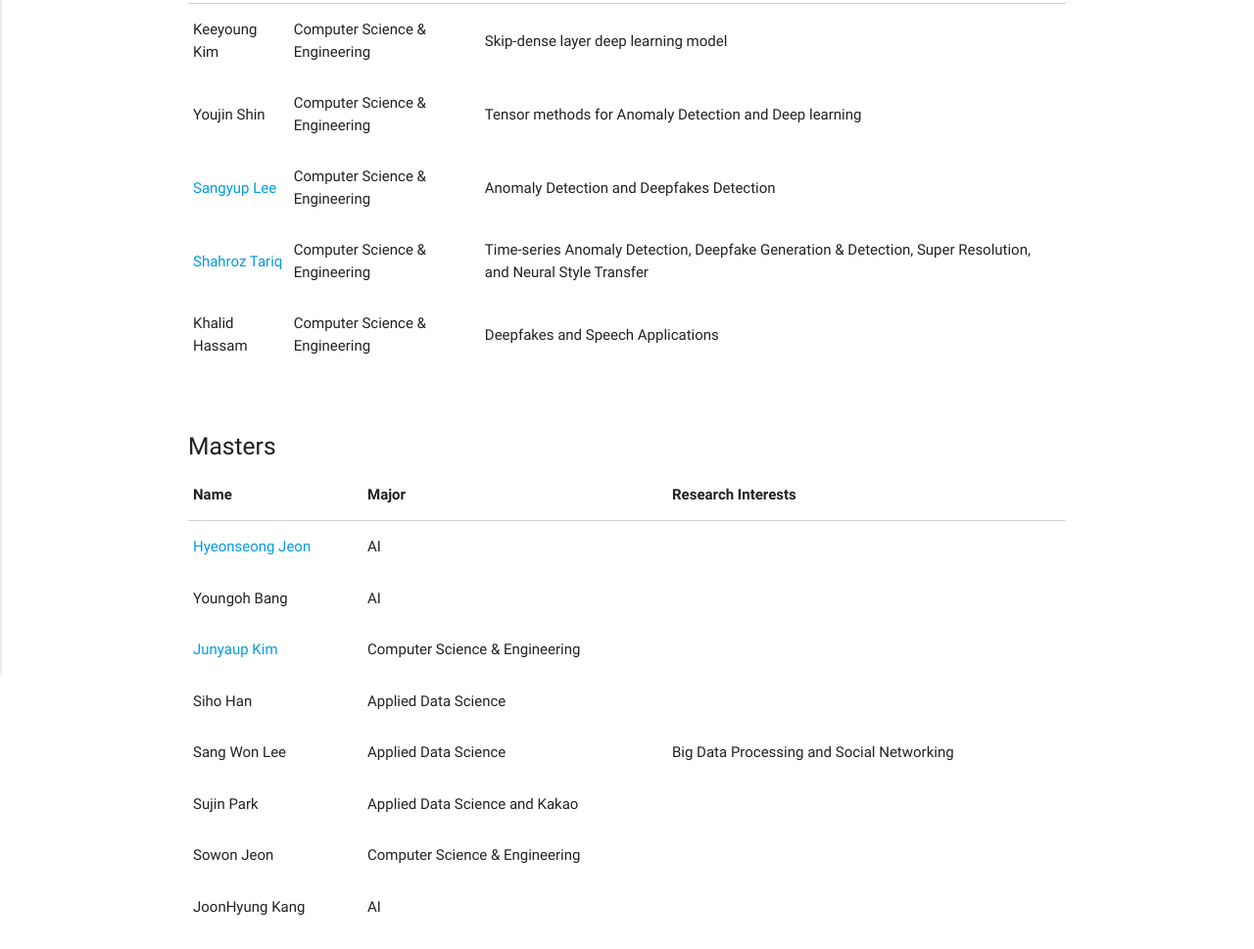
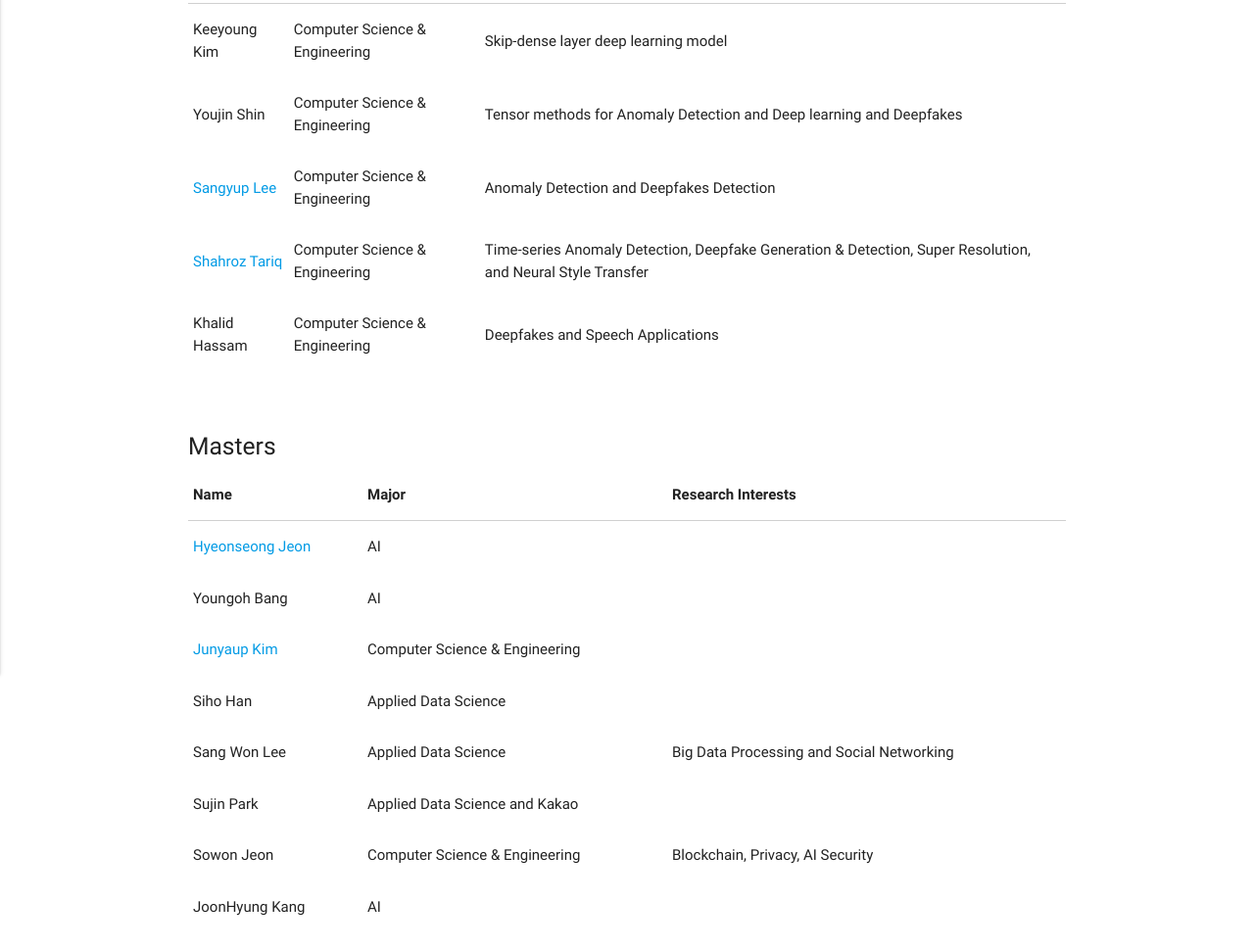
Before and after one commit to Yurim990507/DASH-Lab.github.io, a Jekyll site: the page built from example3.md, in a window 1280 px wide. Shown: the part 272-1241 px from the top of the page at 98% size. Built offline with Jekyll 4.4.1, drawn with Linux system fonts in a browser that asks for light colours.

Commit message:
Update example3.md

```diff
--- a/example3.md
+++ b/example3.md
@@ -27,7 +27,7 @@ permalink: /Members/
                 <tr>
                   <td>Youjin Shin</td>
                   <td>Computer Science & Engineering</td>
-                   <td>Tensor methods for Anomaly Detection and Deep learning  </td>
+                   <td>Tensor methods for Anomaly Detection and Deep learning and Deepfakes </td>
                   <td> </td>
                 </tr>
                 <tr>
@@ -97,7 +97,7 @@ permalink: /Members/
                 <tr>
                   <td>Sowon Jeon</td>
                   <td>Computer Science & Engineering</td>
-                  <td> </td>
+                  <td>Blockchain, Privacy, AI Security </td>
                 </tr>
                  <tr>
                   <td>JoonHyung Kang</td>
```
